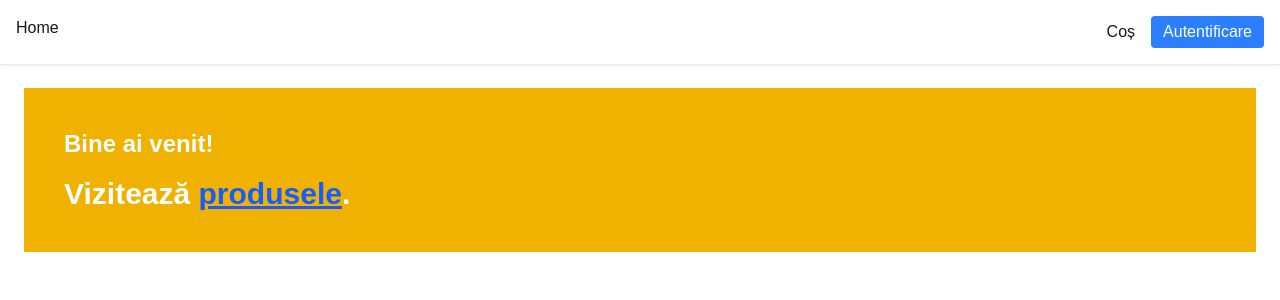
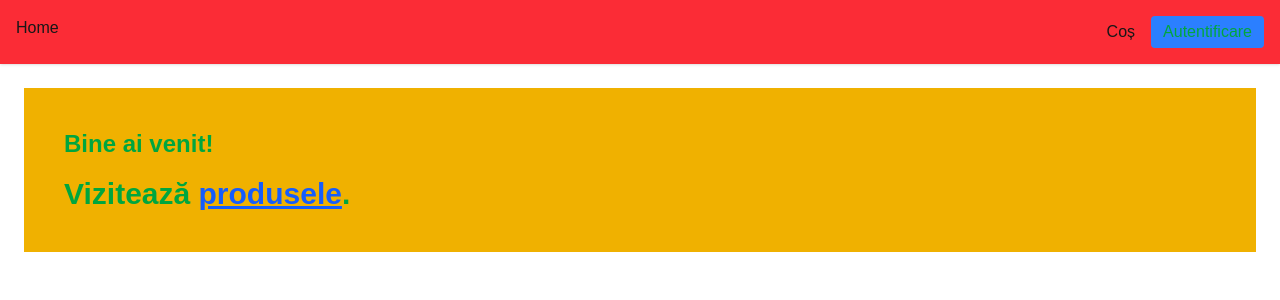
Before and after one commit to mariusherlea/ecommerce-frontend, a Next.js app: page / in a window 1280 px wide. Shown: the top 300 px of the page. Built offline with nearby package versions, Linux system fonts and the light colour scheme.

Commit message:
color refining

```diff
--- a/app/cart/page.tsx
+++ b/app/cart/page.tsx
@@ -75,7 +75,7 @@ export default function CartPage() {
                   </p>
                   <button
                     onClick={() => removeFromCart(item.id)}
-                    className="mt-2 px-3 py-1 bg-red-500 text-white rounded hover:bg-red-600"
+                    className="mt-2 px-3 py-1 bg-red-500 text-green-400 rounded hover:bg-red-600"
                   >
                     Șterge
                   </button>
@@ -87,14 +87,14 @@ export default function CartPage() {
           <div className="mt-6 flex justify-between items-center">
             <button
               onClick={clearCart}
-              className="px-4 py-2 bg-red-600 text-white rounded hover:bg-red-700"
+              className="px-4 py-2 bg-red-600 text-red-400 rounded hover:bg-red-700"
             >
               Golește coșul
             </button>
             <div className="text-xl font-bold">Total general: {total} lei</div>
             <button
               onClick={handleCheckout}
-              className="mt-6 px-4 py-2 bg-green-600 text-white rounded hover:bg-green-700 transition"
+              className="mt-6 px-4 py-2 bg-green-600 text-red-400 rounded hover:bg-green-700 transition"
             >
               Plătește acum
             </button>
--- a/app/page.tsx
+++ b/app/page.tsx
@@ -1,8 +1,14 @@
 export default function HomePage() {
   return (
-    <main className="p-10 bg-yellow-500 text-white text-3xl font-bold">
+    <main className="p-10 bg-yellow-500 text-green-600 text-3xl font-bold">
       <h1 className="text-2xl font-bold">Bine ai venit!</h1>
-      <p className="mt-4">Vizitează <a href="/products" className="text-blue-600 underline">produsele</a>.</p>
+      <p className="mt-4">
+        Vizitează{' '}
+        <a href="/products" className="text-blue-600 underline">
+          produsele
+        </a>
+        .
+      </p>
     </main>
   );
 }
--- a/components/NavBar.tsx
+++ b/components/NavBar.tsx
@@ -1,16 +1,16 @@
 //components/NavBar.tsx
-"use client";
+'use client';
 
-import Link from "next/link";
-import { useAuth } from "@/context/AuthContext";
-import { useCart } from "@/context/CartContext";
+import Link from 'next/link';
+import { useAuth } from '@/context/AuthContext';
+import { useCart } from '@/context/CartContext';
 
 export default function Navbar() {
   const { user, logout } = useAuth();
   const { cart } = useCart();
 
   return (
-    <nav className="flex justify-between p-4 shadow bg-white">
+    <nav className="flex justify-between p-4 shadow bg-red-500">
       <Link href="/">Home</Link>
 
       <div className="flex items-center gap-4">
@@ -18,7 +18,7 @@ export default function Navbar() {
         <Link href="/cart" className="relative">
           Coș
           {cart.length > 0 && (
-            <span className="absolute -top-2 -right-3 bg-red-500 text-white text-xs px-2 py-1 rounded-full">
+            <span className="absolute -top-2 -right-3 bg-red-500 text-yellow-600 text-xs px-2 py-1 rounded-full">
               {cart.length}
             </span>
           )}
@@ -32,7 +32,7 @@ export default function Navbar() {
             </Link>
             <button
               onClick={logout}
-              className="bg-red-400 text-white px-3 py-1 rounded"
+              className="bg-red-400 text-green-600 px-3 py-1 rounded"
             >
               Delogare
             </button>
@@ -40,7 +40,7 @@ export default function Navbar() {
         ) : (
           <Link
             href="/login"
-            className="bg-blue-500 text-white px-3 py-1 rounded"
+            className="bg-blue-500 text-green-600 px-3 py-1 rounded"
           >
             Autentificare
           </Link>
```
